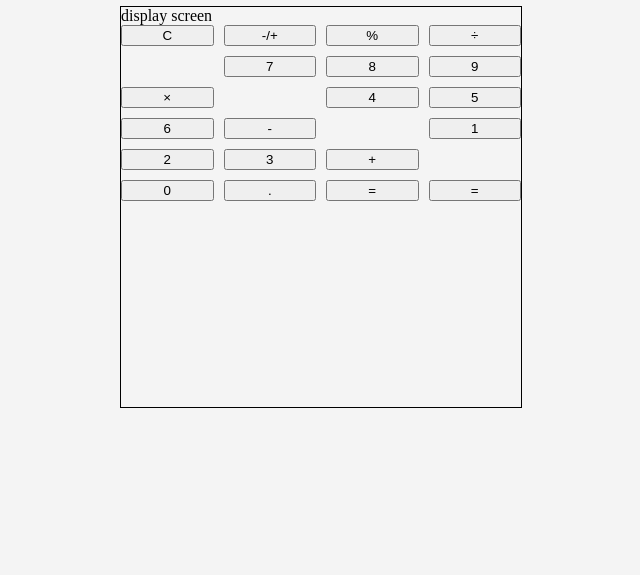
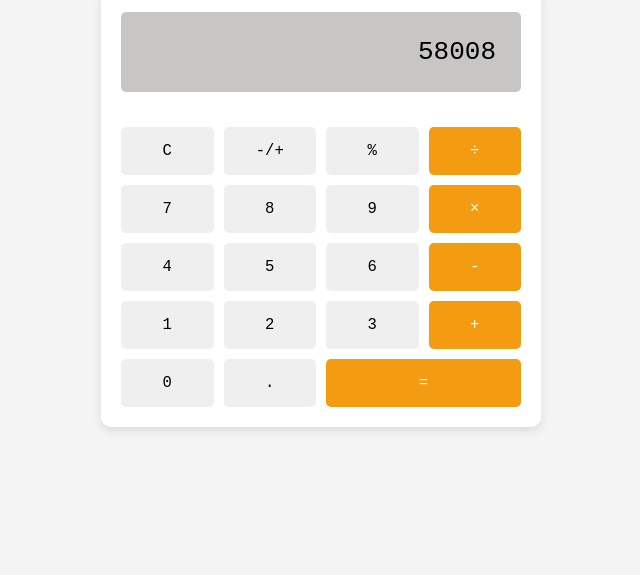
Before and after one commit to mjbae11/Calculator, a plain HTML site: page index.html in a window 1280 px wide. Shown: the part 241-816 px from the top of the page, without its empty margins (319-959 px from the left). Drawn offline with Linux system fonts and the light colour scheme.

Commit message:
CSS Styling

```diff
--- a/index.html
+++ b/index.html
@@ -11,38 +11,34 @@
         <h1>Ti-84 Calculator</h1>
     </div>
     <div class="Calculator">
+        <div class="display">58008</div>
+        <div class="buttons">
 
-        <div class="display">display screen</div>
-        <div class="buttons">
-            <button>C</button>
-            <button>-/+</button>
-            <button>%</button>
-            <button>÷</button>
-            <br>
+            <button class="btn">C</button>
+            <button class="btn">-/+</button>
+            <button class="btn">%</button>
+            <button class="btn operator" >÷</button>
+
             <button class="btn" data-vale="7">7</button>
             <button class="btn" data-vale="8">8</button>
             <button class="btn" data-vale="8">9</button>
             <button class="btn operator"  data-vale="*">×</button>
-            <br>
+
             <button class="btn" data-vale="4">4</button>
             <button class="btn" data-vale="5">5</button>
             <button class="btn" data-vale="6">6</button>
             <button class="btn operator" data-vale="-">-</button>
-            <br>
+
             <button class="btn" data-vale="1">1</button>
             <button class="btn" data-vale="2">2</button>
             <button class="btn" data-vale="3">3</button>
             <button class="btn operator" data-vale="+">+</button>
-            <br>
+
             <button class="btn" data-vale="0">0</button>
             <button class="btn" data-vale=".">.</button>
-            <button>=</button>
             <button class="btn operator" id="equals" data-vale="=" >=</button>
-
         </div>
-
     </div>
-
 
 </body>
 </html>
--- a/styles/index.css
+++ b/styles/index.css
@@ -14,17 +14,61 @@ h1{
 
 }
 .Calculator{
-    /* display: flex;
-    flex-direction: column;
-    justify-content: center;
-    align-items: center; */
-    border: 1px solid black;
+    background: #fff;
+    border-radius: 10px;
+    /* border: 1px solid black; */
+    padding: 20px;
     width: 400px;
     height: 400px;
+    box-shadow: 0 4px 10px rgba(0, 0, 0, 0.1);
+
 }
 
-.buttons {
+
+.display{
+    /* border: 1px solid black; */
+    padding: 25px;
+    text-align: right;
+    font-size: xx-large;
+    font-family:monospace;
+    border-radius: 5px;
+    margin-top: 5px;
+    background: #3d343448;
+    color: #000;
+}
+
+.buttons {   /* to structre the button template outine*/
     display: grid;
     grid-template-columns: repeat(4, 1fr); /* 4 equal columns */
     gap: 10px;
+    padding-top: 35px;
 }
+
+.btn { /* to customize each button*/
+    padding: 15px;
+    font-size: 1.2em;
+    font-family: monospace;
+    border-radius: 5px;
+    border: none;
+    cursor: pointer;
+
+}
+
+.btn.operator {
+    background: #f39c12;
+    color: #fff;
+}
+
+#equals {
+    grid-column: span 2 ;
+}
+
+.btn:hover{
+    background: grey;
+    color: whitesmoke;
+}
+
+.btn.operator:hover{
+    background: #6a4403;
+    color: black;
+}
```
